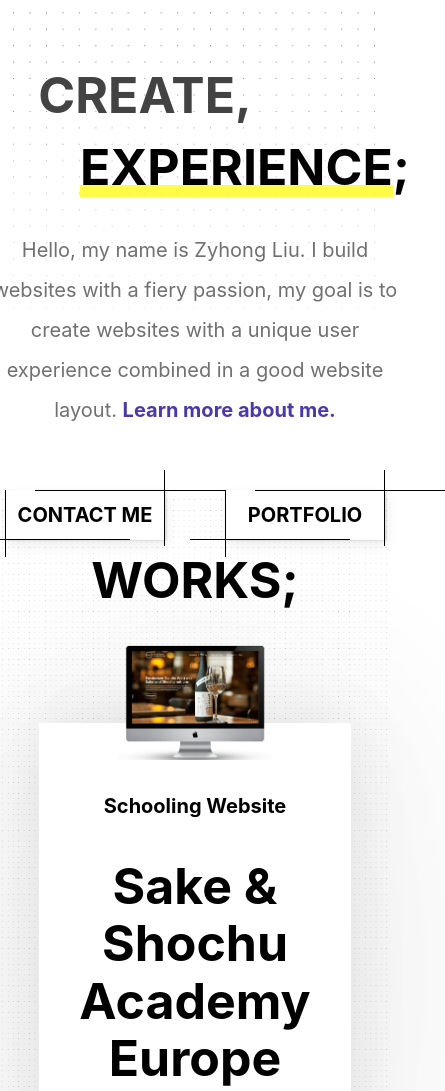
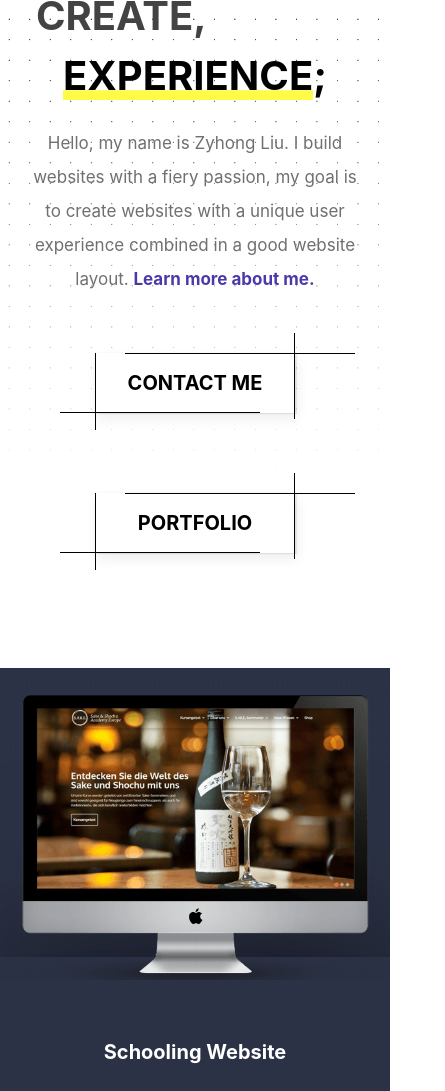
Before and after one commit to zyhongcha/webdev-website, a Gatsby site: page / in a window 390 px wide. Shown: the part 176-1267 px from the top of the page, 445 px wide, since content can reach past the window. Built offline with nearby package versions, Linux system fonts and the light colour scheme; Gatsby itself is replaced by a stand-in of ours.

Commit message:
Improved Responsiveness

```diff
--- a/src/components/Works.js
+++ b/src/components/Works.js
@@ -47,7 +47,6 @@
   return (
     <div className="works-container">
       <div className="works-container__inner-wrapper">
-        <h1>WORKS;</h1>
         <div id="sake-academy" className="works-container__showcase">
           <div className="works-container__showcase-display">
             <a href="https://sake-academy.eu" target="_blank"><Img fluid={data.sakeOne.childImageSharp.fluid} /></a>
--- a/src/components/banner.js
+++ b/src/components/banner.js
@@ -7,8 +7,8 @@
     <div className="hero">
       <div className="hero__wrapper">
         <div className="hero__main-text">
-          <h1 style={{ textIndent: "-5rem" ,lineHeight: "1rem", color: "#434343" }}>Create,</h1>
-          <h1 style={{ textIndent: "5rem" }}><mark>Experience</mark>;</h1>
+          <h1 style={{lineHeight: "1rem", color: "#434343" }}>Create,</h1>
+          <h1><mark>Experience</mark>;</h1>
           <p>Hello, my name is Zyhong Liu. I build websites with a fiery passion, my goal is to create websites with a unique user experience combined in a good website layout. <a href="#">Learn more about me.</a></p>
         </div>
         <div className="hero__cta">
--- a/src/pages/index.js
+++ b/src/pages/index.js
@@ -8,7 +8,6 @@
 import AboutMe from '../components/AboutMe'
 import "normalize.css"
 import "../styles/styles.scss"
-
 
 const IndexPage = () => (
   <div className="App">
--- a/src/styles/styles.scss
+++ b/src/styles/styles.scss
@@ -6,8 +6,9 @@
 $beige: #fffddd;
 $offwhite: #fafafa;
 $pColor: rgb(112, 112, 112);
-$tablet-viewport: 768px;
-$phone-viewport: 512px;
+$pc-viewport: 1024px;
+$tablet-viewport: 767px;
+$phone-viewport: 320px;
 
 html, body {
   //background: $offwhite;
@@ -18,9 +19,7 @@
 }
 
 .App {
-  width: 100%;
-  margin: 0 auto;
-  background: url("../images/DotGrid-low.png") top center repeat-y;
+  background: url("../images/DotGrid.png") top center repeat-y;
   background-size: contain;
 }
 
@@ -33,9 +32,15 @@
 h1 {
   font-size: 2.5rem;
   z-index: 1;
+  @media (max-width: $tablet-viewport) {
+    font-size: 2rem;
+  }
 }
 h2{
   font-size: 2.5rem;
+  @media (max-width: $tablet-viewport) {
+    font-size: 2rem;
+  }
 }
 
 h4 {
@@ -57,6 +62,9 @@
 p {
   color:$pColor;
   line-height: 2;
+  @media (max-width: $tablet-viewport) {
+    font-size: 0.85rem;
+  }
 }
 
 //Mixin for buttons
@@ -263,10 +271,10 @@
   background: #fff;
   margin-top: 2rem;
   margin-bottom: 2rem;
-  height: 50px;
-  line-height: 50px;
+  height: 60px;
+  line-height: 60px;
   width: 100%;
-  max-width: 160px;
+  max-width: 200px;
   box-shadow:
 0 0 1px 0 rgba(0,0,0,0.08),
 2px 6px 12px 0 rgba(0,0,0,0.07),
@@ -278,7 +286,7 @@
     &.line-1 {
       top: 0;
       left: 0;
-      width: 190px;
+      width: 230px;
       height: 1px;
       background: #000;
       transform: translateX(30px);
@@ -286,7 +294,7 @@
     &.line-2 {
       bottom: 0;
       right: 0;
-      width: 160px;
+      width: 200px;
       height: 1px;
       background: #000;
       transform: translateX(-35px);
@@ -296,7 +304,7 @@
       top: 0;
       right: 0;
       width: 1px;
-      height: 76px;
+      height: 86px;
       background: #000;
       transform: translateY(-20px);
     }
@@ -304,7 +312,7 @@
       top: 0;
       left: 0;
       width: 1px;
-      height: 67px;
+      height: 77px;
       background: #000;
       transform: translateY(0px);
     }
@@ -312,19 +320,19 @@
   &:hover {
     .line-1 {
       transform: translateX(0px);
-      width: 160px;
+      width: 200px;
     }
     .line-2 {
       transform: translateX(0px);
-      width: 160px;
+      width: 200px;
     }
     .line-3 {
       transform: translateY(0px);
-      height: 50px;
+      height: 60px;
     }
     .line-4 {
       transform: translateY(0px);
-      height: 50px;
+      height: 60px;
     }
   }
 }
@@ -346,25 +354,22 @@
 
 //Header
 .header {
-  margin: 0 auto;
+  width: 100%;
   height: 80px;
-  width: 100%;
   z-index: 10;
   background: rgba(255,255,255,0.1);
-  position:fixed;
+  position: fixed;
   top: 0;
     &-nonTransparent {
       background: #fff;
     }
 
   &__inner-header {
-    width: 80%;
     display: flex;
     align-items: center;
     justify-content: space-between;
-    margin: 0 auto;
+    margin: auto 10%;
     height: 80px;
-
     .header__logo {
       a {
         font-weight: 700;
@@ -393,22 +398,34 @@
   /*background-image: ;*/
   background-size: cover;
   background-position: center;
-  background-repeat: no-repeat;
   display: flex;
   justify-content: center;
   align-items: center;
-  height: 80vh;
+  height: 100vh;
   max-width: 100%;
     &__wrapper {
-        flex: 0 0 50%;
-        height: 300px;
+        flex: 1 0 100%;
+        height: auto;
         text-align: center;
-        margin-top: 80px;
+          margin-top: 80px;
         margin-left: 5%;
         margin-right: 5%;
-        .hero__main-text{
+      .hero__main-text{
+        margin-left: 25%;
+        margin-right: 25%;
+        @media(max-width: $pc-viewport) {
+          margin-left: 8%;
+          margin-right: 8%;
+        }
+
           h1 {
             text-transform: uppercase;
+              text-indent: -5rem;
+            & + h1 { text-indent: 5rem;}
+            @media (max-width: $tablet-viewport) {
+              text-indent: -45%;
+              & + h1 {text-indent: 0; }
+            }
           }
           mark {
             position: relative;
@@ -429,13 +446,14 @@
           }
         }
         .hero__cta {
-
-              .btn {
-                @include btn-border-slide(#deff24,2px,0.5s );
-                margin-right: 2rem;
-               }
+          @media (max-width: $tablet-viewport) {
+            display: inline-block;
+          }
               #btn-portfolio {
-                margin-left: 3rem!important;
+                margin-left: 3rem;
+                @media (max-width: $tablet-viewport) {
+                  margin-left: 0;
+                }
               }
       }
     }
@@ -453,14 +471,31 @@
 
   // Works
   .works-container {
-      max-width: 100%;
       justify-content: center;
       display: flex;
-
+      background:#2C3246;
+    &::before {
+      background: url("../images/DotGrid.png") top center repeat-y;
+      background-size: contain;
+      filter: invert(0.4);
+      content:'';
+      position: absolute;
+      width: 100%;
+      height: 300%;
+      z-index: 0;
+    }
     &__inner-wrapper {
-      flex: 0 0 80%;
+      flex: 0 0 100%;
       text-align: center;
       margin: 5%;
+      padding-left: 10%;
+      padding-right: 10%;
+      @media (max-width: $tablet-viewport) {
+        padding-left: 0;
+        padding-right: 0;
+      }
+      z-index: 1;
+      color: #fff;
       #sake-academy {
         margin-bottom: 30rem;
       }
@@ -474,21 +509,31 @@
         0 1px 1px 0 rgba(0,0,0,0.07); */
         &-display {
           max-width: 50%;
+          @media (max-width: $tablet-viewport) {
+            max-width: 100%;
+          }
           margin: 0 auto;
         }
         &-description {
-          max-width: 100%;
-          background: linear-gradient(180deg, rgba(255,255,255,1) 60%, rgb(238, 232, 215) 100%);
+          background: linear-gradient(180deg, rgb(44,50,70) 80%, #EE6D4D 80%);
           margin-top: -12%;
+          @media (max-width: $tablet-viewport) {
+            margin-top: -6%;
+          }
           padding-top: 15%;
           padding-bottom: 6%;
           padding-left: 6%;
           padding-right: 6%;
           text-align: center;
           box-shadow:
-          0 0 60px 0 rgba(0,0,0,0.08),
-          0 0px 200px 0 rgba(0,0,0,0.07),
-          0 0px 300px 0 rgba(0,0,0,0.07);
+          0 0 100px 0 rgba(0,0,0,0.07),
+          0 0 180px 0 #000000a6;
+          h2,h3,h4 {
+            color: #fff;
+          }
+          p {
+            color: #f8f8f8;
+          }
         }
         &-details {
           display:grid;
```
Also changed, not shown: src/images/DotGrid.png (added).
